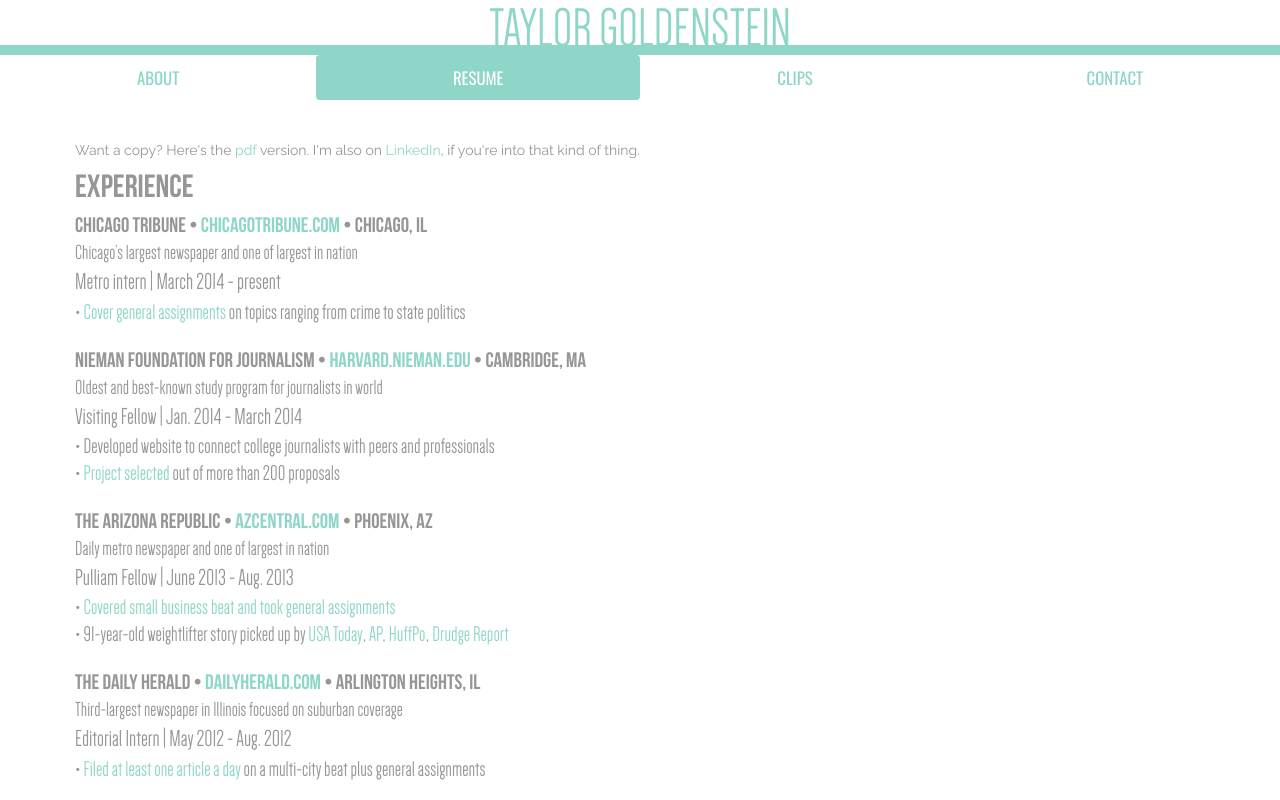
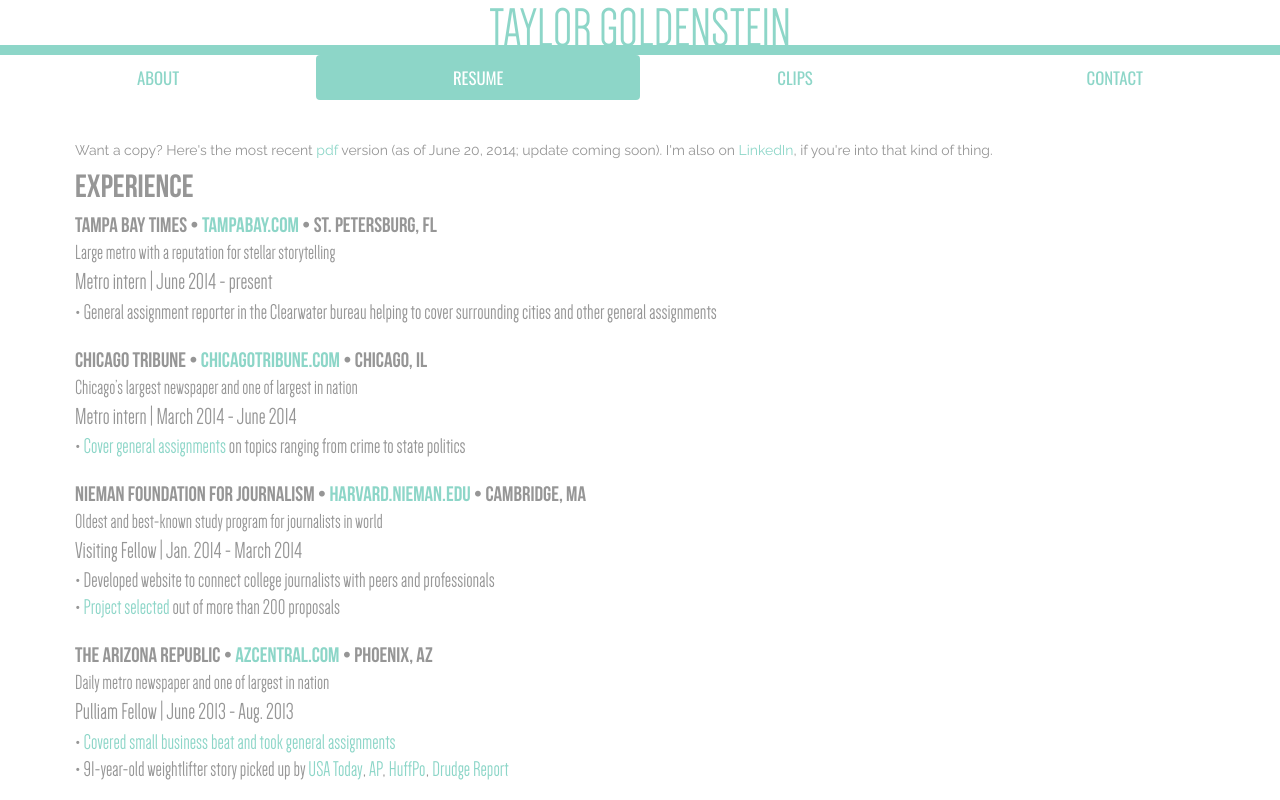
Before and after one commit to tgoldenstein/tgoldenstein.github.io, a plain HTML site: page resume.html in a window 1280 px wide. Shown: the top 800 px of the page. Drawn offline with nearby package versions, Linux system fonts and the light colour scheme.

Commit message:
Updated resume
Still need to add new pdf.

```diff
--- a/resume.html
+++ b/resume.html
@@ -42,12 +42,20 @@
 		</div>
 		<div class="container">
 			<div class="body_text">
-			<p>Want a copy? Here's the <a href="/resumenew.pdf">pdf</a> version. I'm also on <a href="http://www.linkedin.com/in/taylorjgoldenstein/">LinkedIn</a>, if you're into that kind of thing.</p>
+			<p>Want a copy? Here's the most recent <a href="/resumenew.pdf">pdf</a> version (as of June 20, 2014; update coming soon). I'm also on <a href="http://www.linkedin.com/in/taylorjgoldenstein/">LinkedIn</a>, if you're into that kind of thing.</p>
 			<h2 class="category">EXPERIENCE</h2>
+				<div class="resumechunk">
+						<h3 class="pubname">TAMPA BAY TIMES • <a href="http://www.tampabay.com">TAMPABAY.COM</a> • ST. PETERSBURG, FL</h3>
+						<h3 class="pubdesc">Large metro with a reputation for stellar storytelling</h3>
+						<h4 class="posdesc">Metro intern | June 2014 - present</h4>
+					<ul class="bullets">
+						<li>• General assignment reporter in the Clearwater bureau helping to cover surrounding cities and other general assignments</li>
+					</ul>
+				</div>
 				<div class="resumechunk">
 						<h3 class="pubname">CHICAGO TRIBUNE • <a href="http://www.chicagotribune.com">CHICAGOTRIBUNE.COM</a> • CHICAGO, IL</h3>
 						<h3 class="pubdesc">Chicago’s largest newspaper and one of largest in nation</h3>
-						<h4 class="posdesc">Metro intern | March 2014 - present</h4>
+						<h4 class="posdesc">Metro intern | March 2014 - June 2014</h4>
 					<ul class="bullets">
 						<li>• <a href="http://www.chicagotribune.com/search_results/?q=taylor+goldenstein">Cover general assignments</a> on topics ranging from crime to state politics</li>
 					</ul>
```
